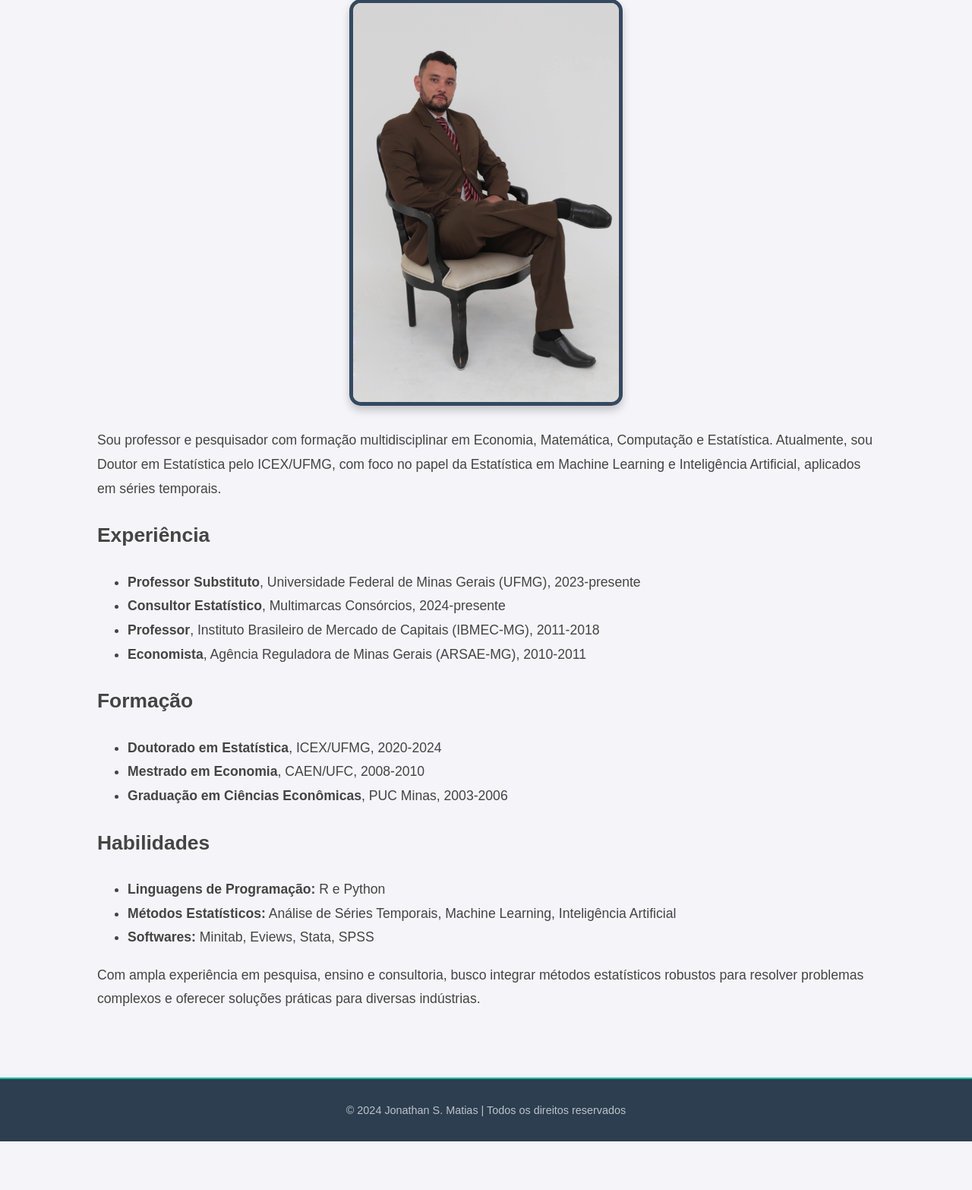
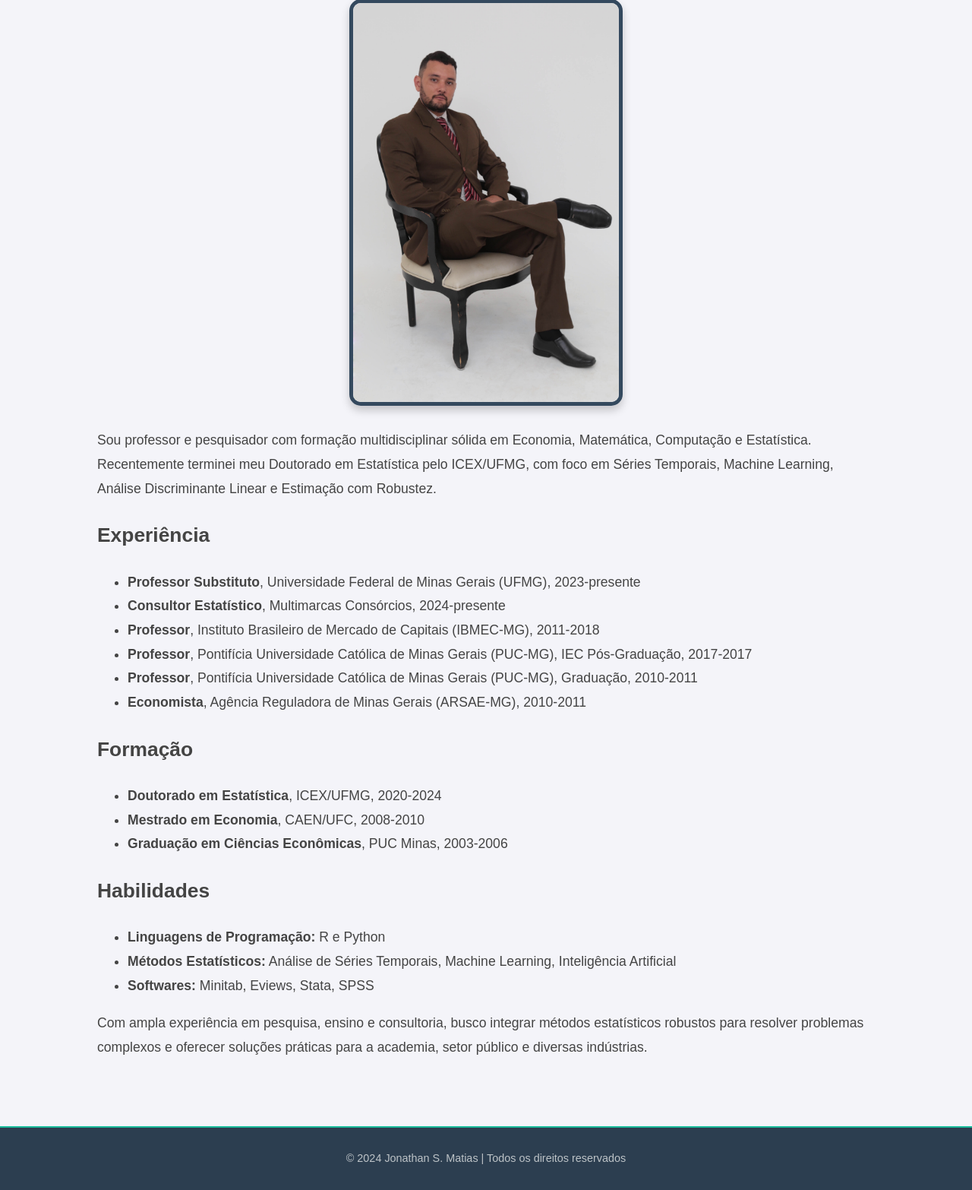
Before and after one commit to jonathanestatistica/webpage, a Flask app: page /about in a window 1280 px wide. Shown: the part 674-2240 px from the top of the page at 76% size. Before the commit the page ends 2176 px from the top, so only its background shows below. Run offline with Flask 3, Linux system fonts and the light colour scheme.

Commit message:
Add files via upload

```diff
--- a/templates/about.html
+++ b/templates/about.html
@@ -5,13 +5,15 @@
 {% block content %}
 <h1>Sobre Jonathan S. Matias</h1>
 <img src="/static/IMG_7478.JPG" alt="Jonathan S. Matias" class="about-pic">
-<p>Sou professor e pesquisador com formação multidisciplinar em Economia, Matemática, Computação e Estatística. Atualmente, sou Doutor em Estatística pelo ICEX/UFMG, com foco no papel da Estatística em Machine Learning e Inteligência Artificial, aplicados em séries temporais.</p>
+<p>Sou professor e pesquisador com formação multidisciplinar sólida em Economia, Matemática, Computação e Estatística. Recentemente terminei meu Doutorado em Estatística pelo ICEX/UFMG, com foco em Séries Temporais, Machine Learning, Análise Discriminante Linear e Estimação com Robustez.</p>
 
 <h2>Experiência</h2>
 <ul>
     <li><strong>Professor Substituto</strong>, Universidade Federal de Minas Gerais (UFMG), 2023-presente</li>
     <li><strong>Consultor Estatístico</strong>, Multimarcas Consórcios, 2024-presente</li>
     <li><strong>Professor</strong>, Instituto Brasileiro de Mercado de Capitais (IBMEC-MG), 2011-2018</li>
+    <li><strong>Professor</strong>, Pontifícia Universidade Católica de Minas Gerais (PUC-MG), IEC Pós-Graduação, 2017-2017</li>
+    <li><strong>Professor</strong>, Pontifícia Universidade Católica de Minas Gerais (PUC-MG), Graduação, 2010-2011</li>
     <li><strong>Economista</strong>, Agência Reguladora de Minas Gerais (ARSAE-MG), 2010-2011</li>
 </ul>
 
@@ -29,5 +31,5 @@
     <li><strong>Softwares:</strong> Minitab, Eviews, Stata, SPSS</li>
 </ul>
 
-<p>Com ampla experiência em pesquisa, ensino e consultoria, busco integrar métodos estatísticos robustos para resolver problemas complexos e oferecer soluções práticas para diversas indústrias.</p>
+<p>Com ampla experiência em pesquisa, ensino e consultoria, busco integrar métodos estatísticos robustos para resolver problemas complexos e oferecer soluções práticas para a academia, setor público e diversas indústrias.</p>
 {% endblock %}
--- a/templates/codigos.html
+++ b/templates/codigos.html
@@ -4,8 +4,7 @@
     {% block title %}Códigos Python{% endblock %}
 
     {% block content %}
-    <h1>Aqui estão alguns códigos base para usar com os alunos</h1>
-    <p>Aqui serão disponibilizados códigos em linguagem de programação para que os alunos possam ter acesso, estudem e aprendam.</p>
+    <h1>Aqui serão postados alguns códigos para usar em sala de aula com os alunos. Códigos estes usados nas consultorias e prática.</h1>
     <p>As linguagems que estarão disponíveis serão:</p>
     <ul>
         <li>Python</li>
--- a/templates/contact.html
+++ b/templates/contact.html
@@ -7,7 +7,7 @@
 <p>Entre em contato para oportunidades de colaboração, consultoria ou ensino:</p>
 <ul>
     <li><strong>Email:</strong> jonathanestatistica@gmail.com</li>
-    <li><strong>Telefone:</strong> +55 31 99622-2222</li>
+    <li><strong>Telefone:</strong> +55 31 99999-9999</li>
 </ul>
 <p>Disponível para projetos na área de Estatística, Ciência de Dados, Inteligência Artificial e Economia.</p>
 {% endblock %}
--- a/templates/index.html
+++ b/templates/index.html
@@ -3,6 +3,6 @@
 {% block title %}Página Principal{% endblock %}
 
 {% block content %}
-<h1>Bem-vindo ao Grupo de Pesquisa</h1>
-<p>Esta página é dedicada à pesquisa em Estatística e Ciência de Dados.</p>
+<h1>Bem-vindo à esta página de Pesquisa, Educação, Ensino e Cultura</h1>
+<p>Esta página é dedicada à pesquisa em Estatística, Economia, Machine Learning e Ciência de Dados.</p>
 {% endblock %}
--- a/templates/videos.html
+++ b/templates/videos.html
@@ -4,8 +4,7 @@
 
 {% block content %}
 <div class="container">
-    <h1>Minhas Vídeos de Aulas</h1>
-    <p>Aqui estão alguns vídeos que preparei sobre Estatística e Ciência de Dados:</p>
+    <p>Aqui estão alguns vídeos sobre aulas ministradas:</p>
     <ul>
         <li><a href="https://www.youtube.com/watch?v=PzUG0S0vcNs" target="_blank">Aula 1: Teorema de Bayes</a></li>
         <li><a href="https://www.youtube.com/watch?v=bLutJ9Q8rN4" target="_blank">Aula 2: Probabilidade e Teorema de Bayes</a></li>
```
